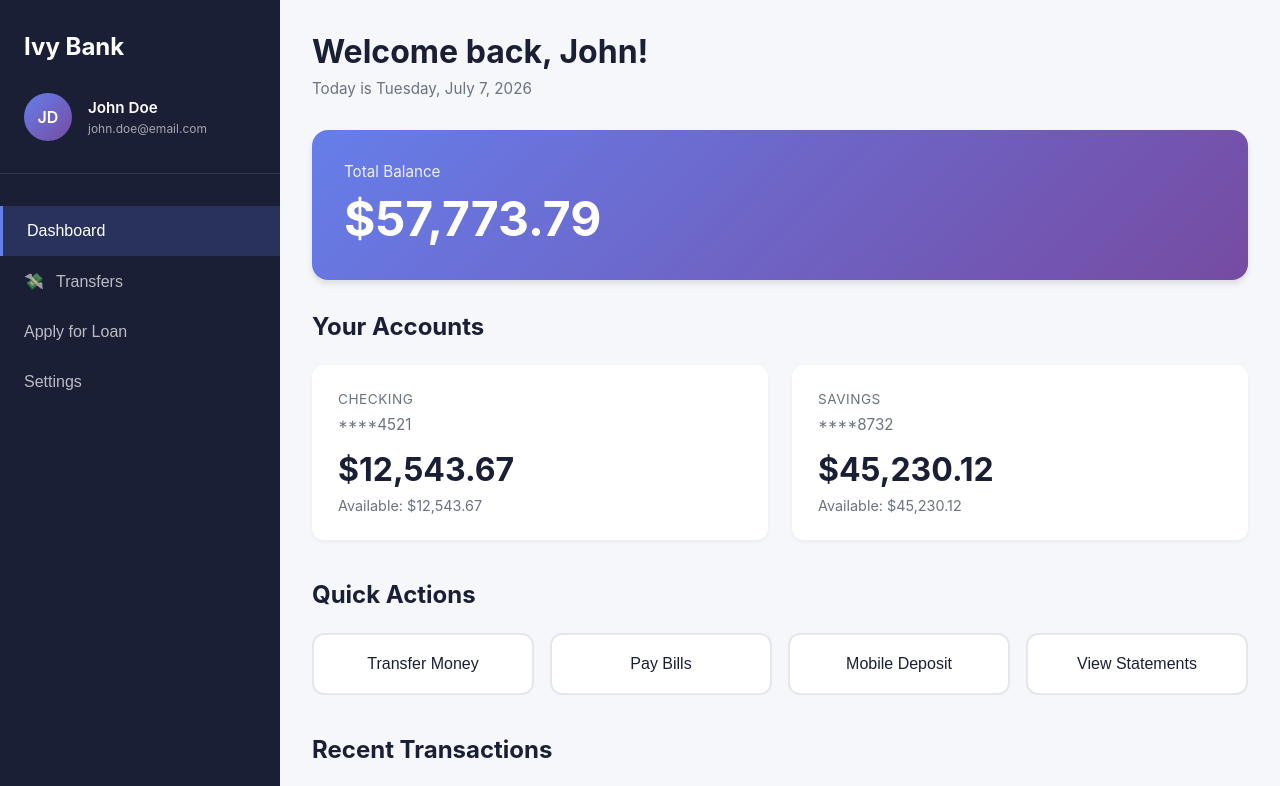
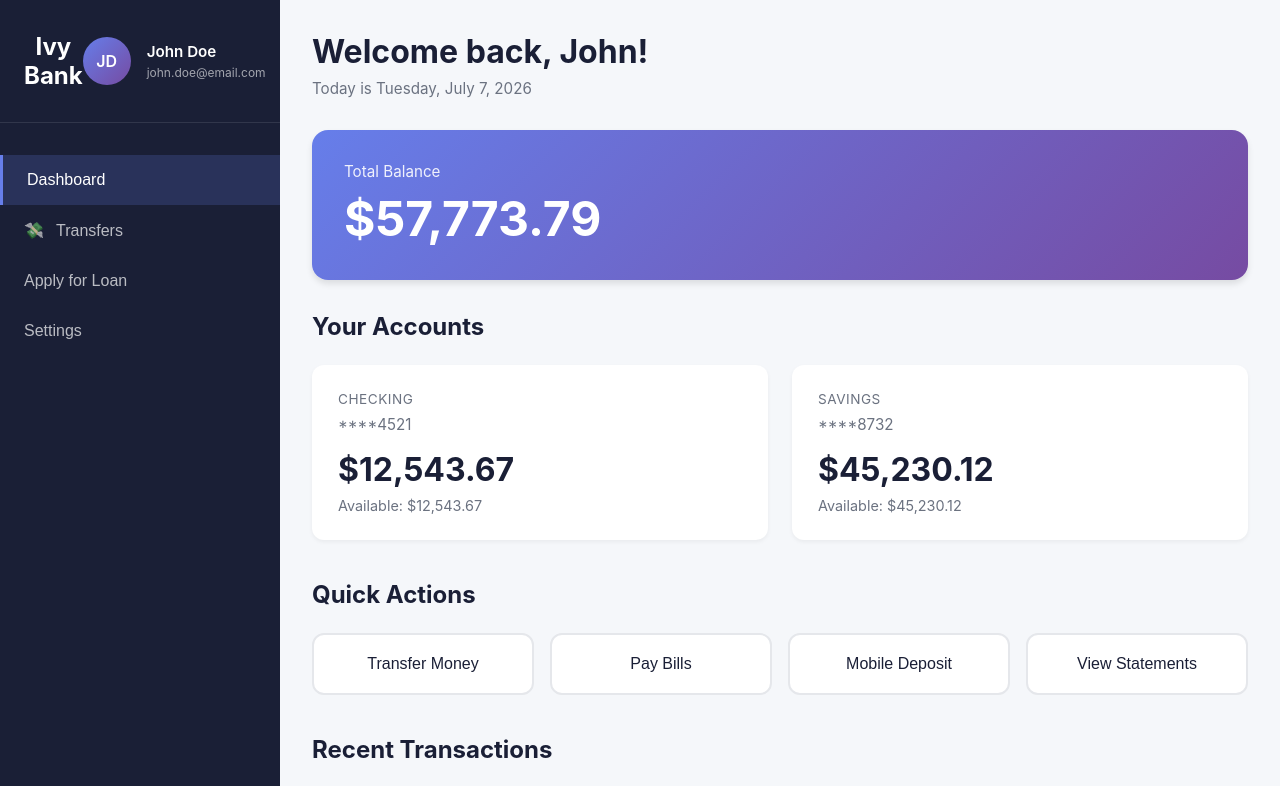
Before and after one commit to joshuauaua/ivy-bank-demo, a React (Vite) app: page / in a window 1280 px wide. Shown: the top 786 px of the page. Built offline with nearby package versions, Linux system fonts and the light colour scheme.

Commit message:
Move user info to right of sidebar header
[00023] Change sidebar header layout to horizontal flexbox with logo on left and user info on right

```diff
--- a/src/components/Sidebar.css
+++ b/src/components/Sidebar.css
@@ -10,12 +10,14 @@
 .sidebar-header {
   padding: 0 1.5rem 2rem;
   border-bottom: 1px solid rgba(255, 255, 255, 0.1);
+  display: flex;
+  align-items: center;
+  justify-content: space-between;
 }
 
 .logo {
   font-size: 1.5rem;
   font-weight: 700;
-  margin-bottom: 2rem;
   color: white;
 }
 
```
